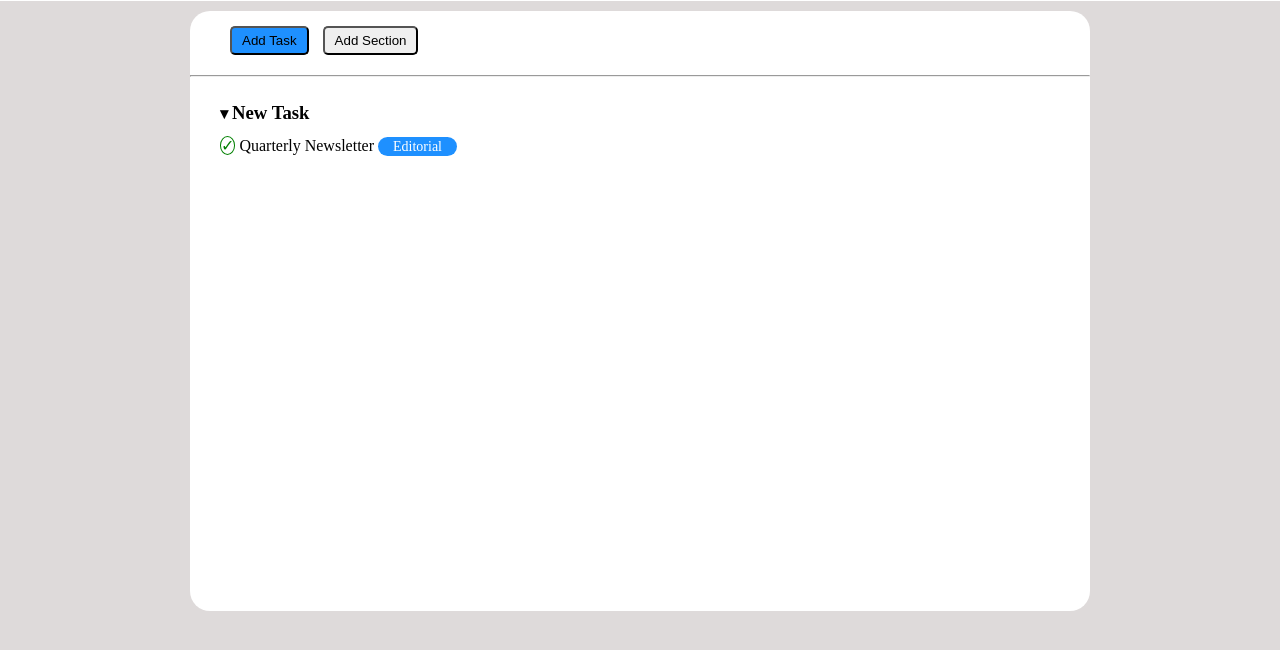
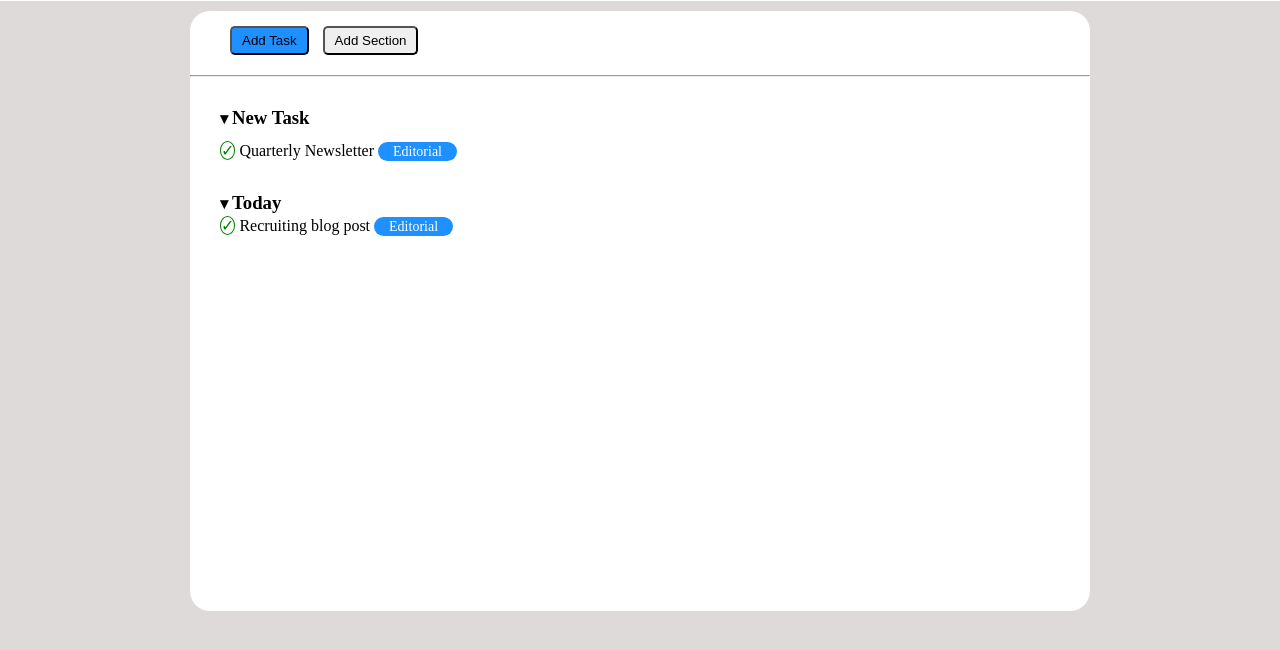
Before and after one commit to Andreacolaci99/html-css-toboolist, a plain HTML site: page index.html in a window 1280 px wide. Shown: the part 56-706 px from the top of the page. Drawn offline with Linux system fonts and the light colour scheme.

Commit message:
feat : list

```diff
--- a/css/style.css
+++ b/css/style.css
@@ -48,8 +48,9 @@ hr {
     margin-left: 30px;
 }
 
-.new_task {
+.task {
     display: inline-block;
+    margin-top: 30px;
 }
 
 #new_task_elements {
@@ -78,3 +79,7 @@ hr {
     border-radius: 30px;
     color: white;
 }
+
+li {
+    list-style-type: none;
+}
--- a/index.html
+++ b/index.html
@@ -14,15 +14,26 @@
         <button id="add_task">Add Task</button>
         <button  id="add_section">Add Section</button>
         <hr>
-        <div id="new_task_container">
+        <div>
             <span class="down_arrow"><strong>&blacktriangledown;</strong></span>
-            <h3 class="new_task"><strong>New Task</strong></h3>
+            <h3 class="task"><strong>New Task</strong></h3>
             </div>
             <div id="new_task_elements">
             <span class="check">&check;</span>
             <p class="target">Quarterly Newsletter</p>
             <span class="type">Editorial</span>
         </div>
+        <div>
+            <span class="down_arrow"><strong>&blacktriangledown;</strong></span>
+            <h3 class="task"><strong>Today</strong></h3>
+            </div>
+            <ul>
+                <li>
+                    <span class="check">&check;</span>
+                    <p class="target">Recruiting blog post</p>
+                    <span class="type">Editorial</span>
+                </li>
+            </ul>
     </main>
 </body>
 </html>
```
